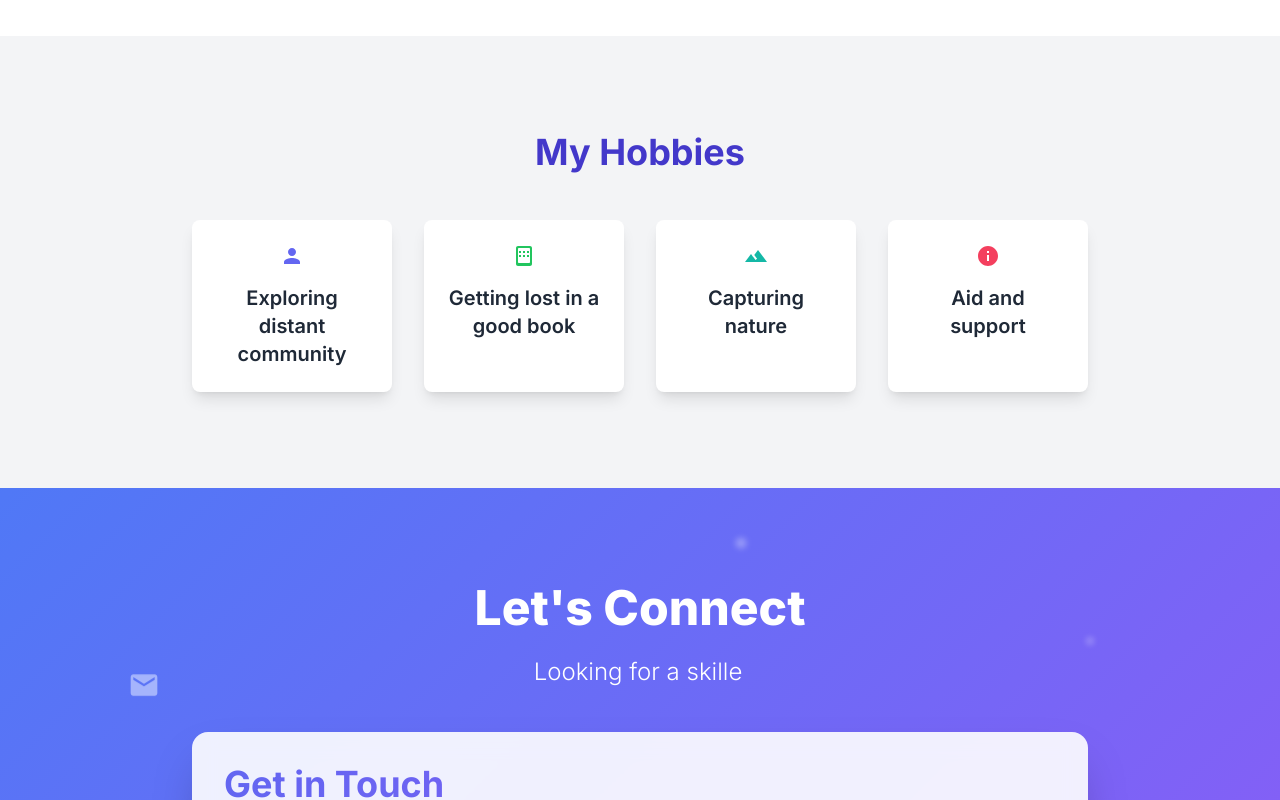
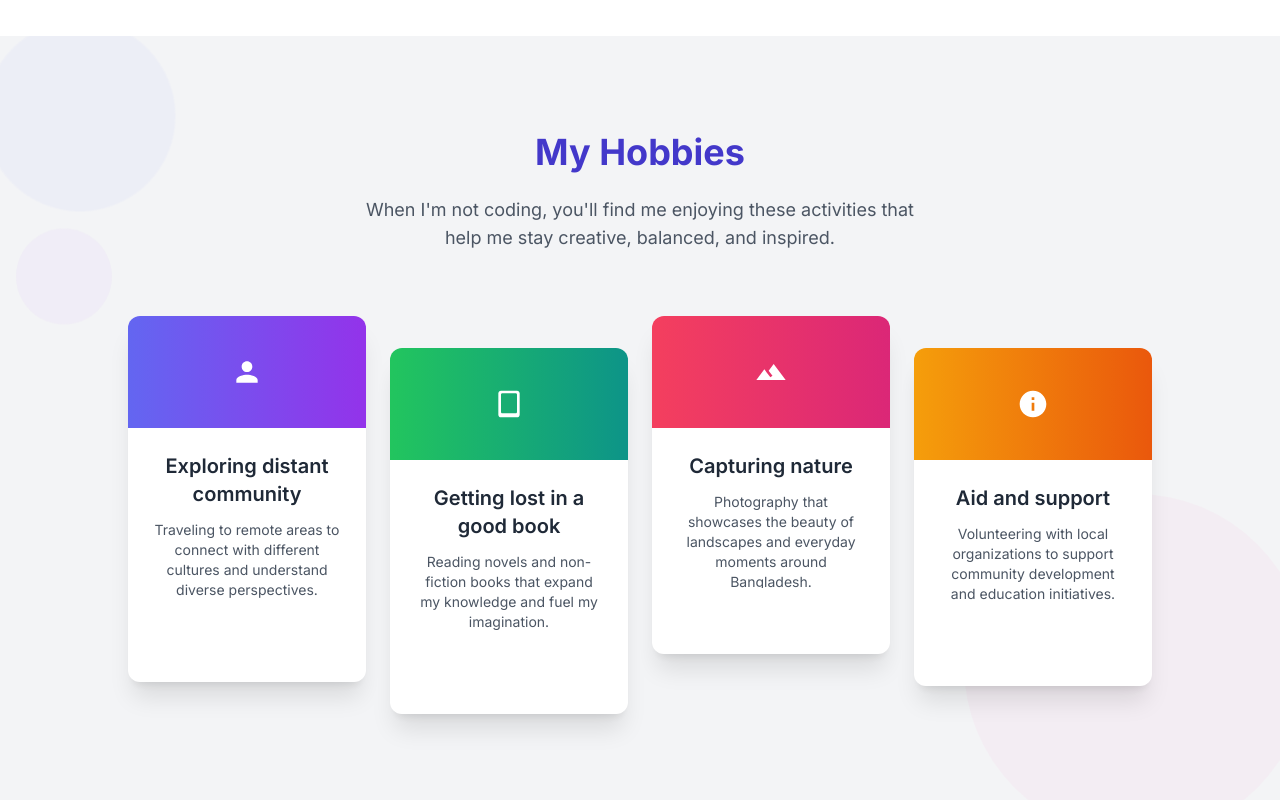
Before and after one commit to alamin5G/portfolio, a React (Create React App) app: page / in a window 1280 px wide. Shown: the part 6340-7140 px from the top of the page. Built offline with nearby package versions, Linux system fonts and the light colour scheme.

Commit message:
My Hobbies - working

```diff
--- a/src/App.js
+++ b/src/App.js
@@ -282,27 +282,45 @@ const App = () => {
     "Team Collaboration", "Problem-Solving", "Communication Skill", "Commitment to Quality within Deadline"
   ];
 
+    // Update your hobbies array with more detailed information:
+
   const hobbies = [
-    { name: "Exploring distant community", icon: (
-      <svg className="w-6 h-6 text-indigo-500" fill="currentColor" viewBox="0 0 24 24" xmlns="http://www.w3.org/2000/svg">
+    {
+      name: "Exploring distant community",
+      description: "Traveling to remote areas to connect with different cultures and understand diverse perspectives.",
+      icon: (
+        <svg className="w-8 h-8" fill="currentColor" viewBox="0 0 24 24" xmlns="http://www.w3.org/2000/svg">
           <path d="M12 12c2.21 0 4-1.79 4-4s-1.79-4-4-4-4 1.79-4 4 1.79 4 4 4zm0 2c-2.67 0-8 1.34-8 4v2h16v-2c0-2.66-5.33-4-8-4z" />
         </svg>
-    ) },
-    { name: "Getting lost in a good book", icon: (
-      <svg className="w-6 h-6 text-green-500" fill="currentColor" viewBox="0 0 24 24" xmlns="http://www.w3.org/2000/svg">
-        <path d="M18 2H6c-1.1 0-2 .9-2 2v16c0 1.1.9 2 2 2h12c1.1 0 2-.9 2-2V4c0-1.1-.9-2-2-2zm-1 17H7c-.55 0-1-.45-1-1V5c0-.55.45-1 1-1h10c.55 0 1 .45 1 1v13c0 .55-.45 1-1 1zM9 9H7V7h2v2zm4 0h-2V7h2v2zm4 0h-2V7h2v2zm-8 4H7v-2h2v2zm4 0h-2v-2h2v2zm4 0h-2v-2h2v2z" />
+      )
+    },
+    {
+      name: "Getting lost in a good book",
+      description: "Reading novels and non-fiction books that expand my knowledge and fuel my imagination.",
+      icon: (
+        <svg className="w-8 h-8" fill="currentColor" viewBox="0 0 24 24" xmlns="http://www.w3.org/2000/svg">
+          <path d="M18 2H6c-1.1 0-2 .9-2 2v16c0 1.1.9 2 2 2h12c1.1 0 2-.9 2-2V4c0-1.1-.9-2-2-2zm-1 17H7c-.55 0-1-.45-1-1V5c0-.55.45-1 1-1h10c.55 0 1 .45 1 1v13c0 .55-.45 1-1 1z" />
         </svg>
-    ) },
-    { name: "Capturing nature", icon: (
-      <svg className="w-6 h-6 text-teal-500" fill="currentColor" viewBox="0 0 24 24" xmlns="http://www.w3.org/2000/svg">
+      )
+    },
+    {
+      name: "Capturing nature",
+      description: "Photography that showcases the beauty of landscapes and everyday moments around Bangladesh.",
+      icon: (
+        <svg className="w-8 h-8" fill="currentColor" viewBox="0 0 24 24" xmlns="http://www.w3.org/2000/svg">
           <path d="M14 6l-3.75 5 2.85 3.8-1.6 1.2C9.81 13.75 7 10 7 10l-6 8h22L14 6z" />
         </svg>
-    ) },
-    { name: "Aid and support", icon: (
-      <svg className="w-6 h-6 text-rose-500" fill="currentColor" viewBox="0 0 24 24" xmlns="http://www.w3.org/2000/svg">
+      )
+    },
+    {
+      name: "Aid and support",
+      description: "Volunteering with local organizations to support community development and education initiatives.",
+      icon: (
+        <svg className="w-8 h-8" fill="currentColor" viewBox="0 0 24 24" xmlns="http://www.w3.org/2000/svg">
           <path d="M12 2C6.48 2 2 6.48 2 12s4.48 10 10 10 10-4.48 10-10S17.52 2 12 2zm1 15h-2v-6h2v6zm0-8h-2V7h2v2z" />
         </svg>
-    ) }
+      )
+    }
   ];
 
   const references = [
@@ -609,16 +627,81 @@ const scrollToSection = (id) => {
         </section>
 
         {/* Hobbies Section */}
-        <section id="hobbies" className="py-16 md:py-24 bg-gray-100 p-4">
-          <div className="container mx-auto max-w-4xl">
-            <h2 className="text-4xl font-bold text-center text-indigo-700 mb-12">My Hobbies</h2>
-            <div className="grid grid-cols-1 sm:grid-cols-2 md:grid-cols-4 gap-8">
+
+
+            <section id="hobbies" className="py-16 md:py-24 bg-gray-100 dark:bg-gray-800 p-4 relative overflow-hidden">
+        {/* Interactive background shapes */}
+        <div className="absolute top-0 left-0 w-40 h-40 bg-indigo-300/10 dark:bg-indigo-500/20 rounded-full -translate-x-1/2 -translate-y-1/2 animate-pulse"></div>
+        <div className="absolute top-1/4 right-1/5 w-24 h-24 bg-purple-300/10 dark:bg-purple-500/20 rounded-full translate-y-1/4 animate-float" style={{animationDelay: "1.5s"}}></div>
+        <div className="absolute bottom-0 right-0 w-72 h-72 bg-pink-300/10 dark:bg-pink-500/20 rounded-full translate-x-1/4 translate-y-1/4 animate-pulse" style={{animationDelay: "2s"}}></div>
+
+        <div className="container mx-auto max-w-5xl relative z-10">
+          <h2 className="text-4xl font-bold text-center text-indigo-700 dark:text-indigo-400 mb-6">
+            My <AnimatedName name="Hobbies" />
+          </h2>
+          <p className="text-lg text-center text-gray-600 dark:text-gray-300 mb-16 max-w-xl mx-auto">
+            When I'm not coding, you'll find me enjoying these activities that help me stay creative, balanced, and inspired.
+          </p>
+
+          {/* Staggered card layout to prevent overlap */}
+          <div className="grid grid-cols-2 md:grid-cols-4 gap-8 md:gap-6">
             {hobbies.map((hobby, index) => (
-                <div key={index} className="bg-white p-6 rounded-lg shadow-lg text-center hover:shadow-xl transition-shadow duration-300 transform hover:scale-105 cursor-pointer">
-                  <div className="mb-4 flex justify-center">
+              <div key={index} className="hobby-card-wrapper relative"
+                   style={{ marginTop: index % 2 === 1 ? '2rem' : '0' }}>
+                <div className="hobby-card bg-white dark:bg-gray-750 rounded-xl shadow-xl overflow-hidden
+                               group hover:shadow-2xl transition-all duration-500 transform hover:-translate-y-2">
+                  {/* Gradient header with animated icon */}
+                  <div className={`h-28 flex items-center justify-center bg-gradient-to-r
+                    ${index % 4 === 0 ? 'from-indigo-500 to-purple-600' : ''}
+                    ${index % 4 === 1 ? 'from-green-500 to-teal-600' : ''}
+                    ${index % 4 === 2 ? 'from-rose-500 to-pink-600' : ''}
+                    ${index % 4 === 3 ? 'from-amber-500 to-orange-600' : ''}
+                    overflow-hidden relative
+                  `}>
+                    {/* Animated decorative elements */}
+                    <div className="absolute top-0 left-0 w-full h-full opacity-20">
+                      <div className="absolute top-1/4 left-1/4 w-12 h-12 rounded-full bg-white/30 transform scale-0 group-hover:scale-100 transition-transform duration-700 delay-100"></div>
+                      <div className="absolute bottom-1/4 right-1/4 w-8 h-8 rounded-full bg-white/20 transform scale-0 group-hover:scale-100 transition-transform duration-700 delay-200"></div>
+                    </div>
+
+                    {/* Icon with interactive animation */}
+                    <div className="text-white transform group-hover:scale-125 group-hover:rotate-3 transition-all duration-500">
                       {hobby.icon}
                     </div>
-                  <h3 className="text-xl font-semibold text-gray-800">{hobby.name}</h3>
+                  </div>
+
+                  {/* Card body with animated content reveal */}
+                  <div className="p-6 text-center">
+                    <h3 className="text-xl font-semibold text-gray-800 dark:text-gray-100 mb-3">
+                      {hobby.name}
+                    </h3>
+                    <div className="h-24 overflow-hidden">
+                      <p className="text-gray-600 dark:text-gray-300 text-sm transform translate-y-0 group-hover:translate-y-0 transition-transform duration-500">
+                        {hobby.description || `I enjoy ${hobby.name.toLowerCase()} in my free time.`}
+                      </p>
+                    </div>
+
+                    {/* Interactive button that appears on hover */}
+                    <div className="mt-4 opacity-0 group-hover:opacity-100 transform translate-y-4 group-hover:translate-y-0 transition-all duration-300">
+                      <button className={`text-xs font-medium py-1 px-4 rounded-full
+                        ${index % 4 === 0 ? 'bg-indigo-100 text-indigo-700 hover:bg-indigo-200' : ''}
+                        ${index % 4 === 1 ? 'bg-green-100 text-green-700 hover:bg-green-200' : ''}
+                        ${index % 4 === 2 ? 'bg-rose-100 text-rose-700 hover:bg-rose-200' : ''}
+                        ${index % 4 === 3 ? 'bg-amber-100 text-amber-700 hover:bg-amber-200' : ''}
+                      `}>
+                        Learn more
+                      </button>
+                    </div>
+                  </div>
+                </div>
+
+                {/* Decorative shape behind card only visible on hover */}
+                <div className={`absolute -z-10 inset-0 -m-3 rounded-xl transform scale-90 opacity-0 group-hover:opacity-50 group-hover:scale-105 transition-all duration-500
+                  ${index % 4 === 0 ? 'bg-indigo-200/30 dark:bg-indigo-900/30' : ''}
+                  ${index % 4 === 1 ? 'bg-green-200/30 dark:bg-green-900/30' : ''}
+                  ${index % 4 === 2 ? 'bg-rose-200/30 dark:bg-rose-900/30' : ''}
+                  ${index % 4 === 3 ? 'bg-amber-200/30 dark:bg-amber-900/30' : ''}
+                `}></div>
               </div>
             ))}
           </div>
--- a/src/contexts/ThemeContext.jsx
+++ /dev/null
@@ -1,59 +0,0 @@
-import { createContext, useContext, useEffect, useState } from 'react';
-
-// Create the context
-const ThemeContext = createContext();
-
-// Create a provider component
-export const ThemeProvider = ({ children }) => {
-  // Check if dark mode is enabled in localStorage or user prefers dark mode
-  const getInitialTheme = () => {
-    if (typeof window !== 'undefined' && window.localStorage) {
-      const storedTheme = window.localStorage.getItem('theme');
-      if (typeof storedTheme === 'string') {
-        return storedTheme;
-      }
-
-      const userMedia = window.matchMedia('(prefers-color-scheme: dark)');
-      if (userMedia.matches) {
-        return 'dark';
-      }
-    }
-
-    return 'light'; // Default theme
-  };
-
-  const [theme, setTheme] = useState(getInitialTheme);
-
-  // Toggle theme function
-  const toggleTheme = () => {
-    setTheme(prevTheme => (prevTheme === 'light' ? 'dark' : 'light'));
-  };
-
-  // Update localStorage and document class when theme changes
-  useEffect(() => {
-    // Save to localStorage
-    localStorage.setItem('theme', theme);
-
-    // Update document class
-    const root = window.document.documentElement;
-    root.classList.remove('light', 'dark');
-    root.classList.add(theme);
-  }, [theme]);
-
-  return (
-    <ThemeContext.Provider value={{ theme, toggleTheme }}>
-      {children}
-    </ThemeContext.Provider>
-  );
-};
-
-// Create a custom hook to use the theme context
-export const useTheme = () => {
-  const context = useContext(ThemeContext);
-  if (context === undefined) {
-    throw new Error('useTheme must be used within a ThemeProvider');
-  }
-  return context;
-};
-
-export default ThemeContext;
--- a/src/hooks/useScrollAnimation.js
+++ /dev/null
@@ -1,35 +0,0 @@
-import { useEffect, useRef } from 'react';
-
-const useScrollAnimation = (options = {}) => {
-  const ref = useRef(null);
-
-  useEffect(() => {
-    const observer = new IntersectionObserver(entries => {
-      entries.forEach(entry => {
-        if (entry.isIntersecting) {
-          entry.target.classList.add('visible');
-          if (options.once) observer.unobserve(entry.target);
-        } else if (!options.once) {
-          entry.target.classList.remove('visible');
-        }
-      });
-    }, {
-      threshold: options.threshold || 0.1,
-      rootMargin: options.rootMargin || '0px'
-    });
-
-    if (ref.current) {
-      observer.observe(ref.current);
-    }
-
-    return () => {
-      if (ref.current) {
-        observer.unobserve(ref.current);
-      }
-    };
-  }, [options.threshold, options.rootMargin, options.once]);
-
-  return ref;
-};
-
-export default useScrollAnimation;
--- a/src/styles/animations.css
+++ b/src/styles/animations.css
@@ -291,3 +291,49 @@
 .animate-float-slow {
   animation: float-slow 8s ease-in-out infinite;
 }
+
+/* Add these animations to your animations.css file */
+@keyframes float {
+  0% {
+    transform: translateY(0px);
+  }
+  50% {
+    transform: translateY(-15px);
+  }
+  100% {
+    transform: translateY(0px);
+  }
+}
+
+.animate-float {
+  animation: float 6s ease-in-out infinite;
+}
+
+@keyframes pulse-slow {
+  0% {
+    transform: scale(1);
+    opacity: 0.8;
+  }
+  50% {
+    transform: scale(1.05);
+    opacity: 1;
+  }
+  100% {
+    transform: scale(1);
+    opacity: 0.8;
+  }
+}
+
+.animate-pulse {
+  animation: pulse-slow 8s ease-in-out infinite;
+}
+
+/* Card hover effects */
+.hobby-card-wrapper:hover {
+  z-index: 10;
+}
+
+/* Improve the group hover functionality */
+.hobby-card:hover .hobby-card-content {
+  transform: translateY(0);
+}
```
Lines whose indentation alone changed are shown as unchanged.
